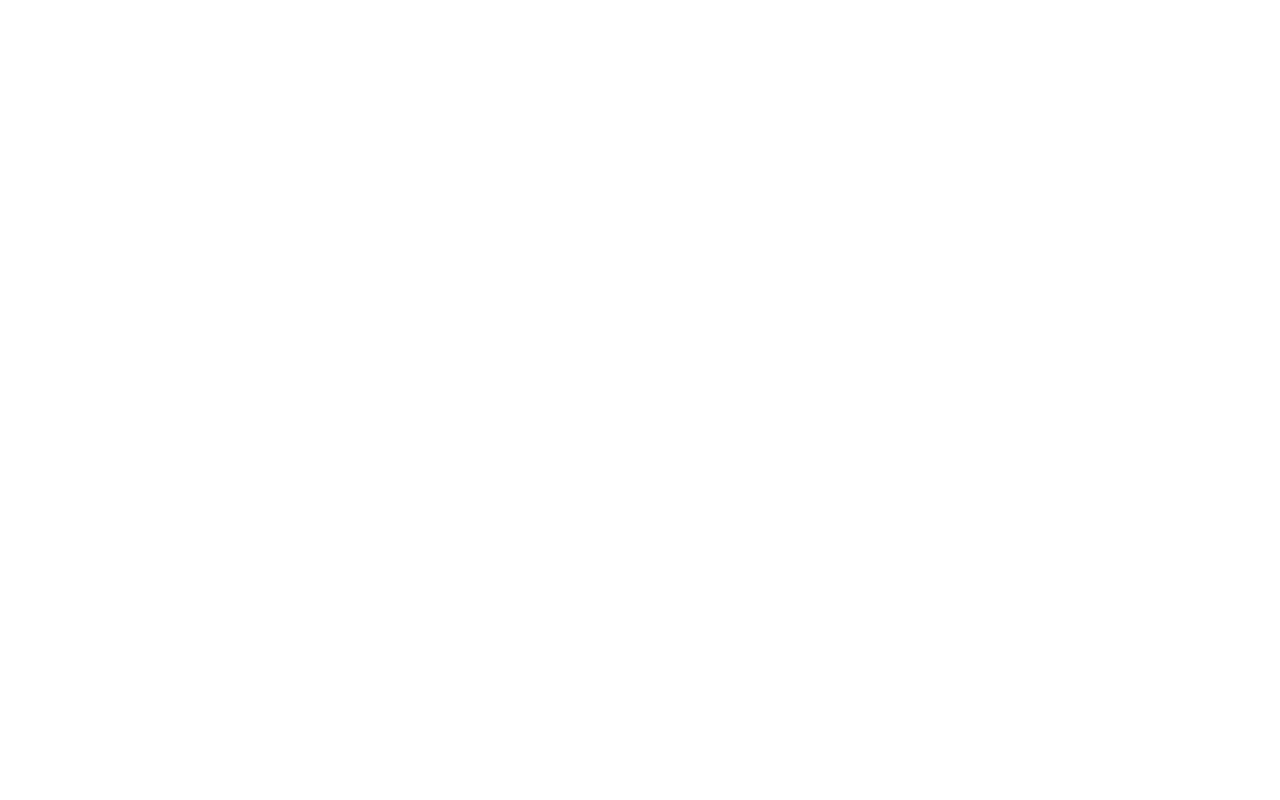
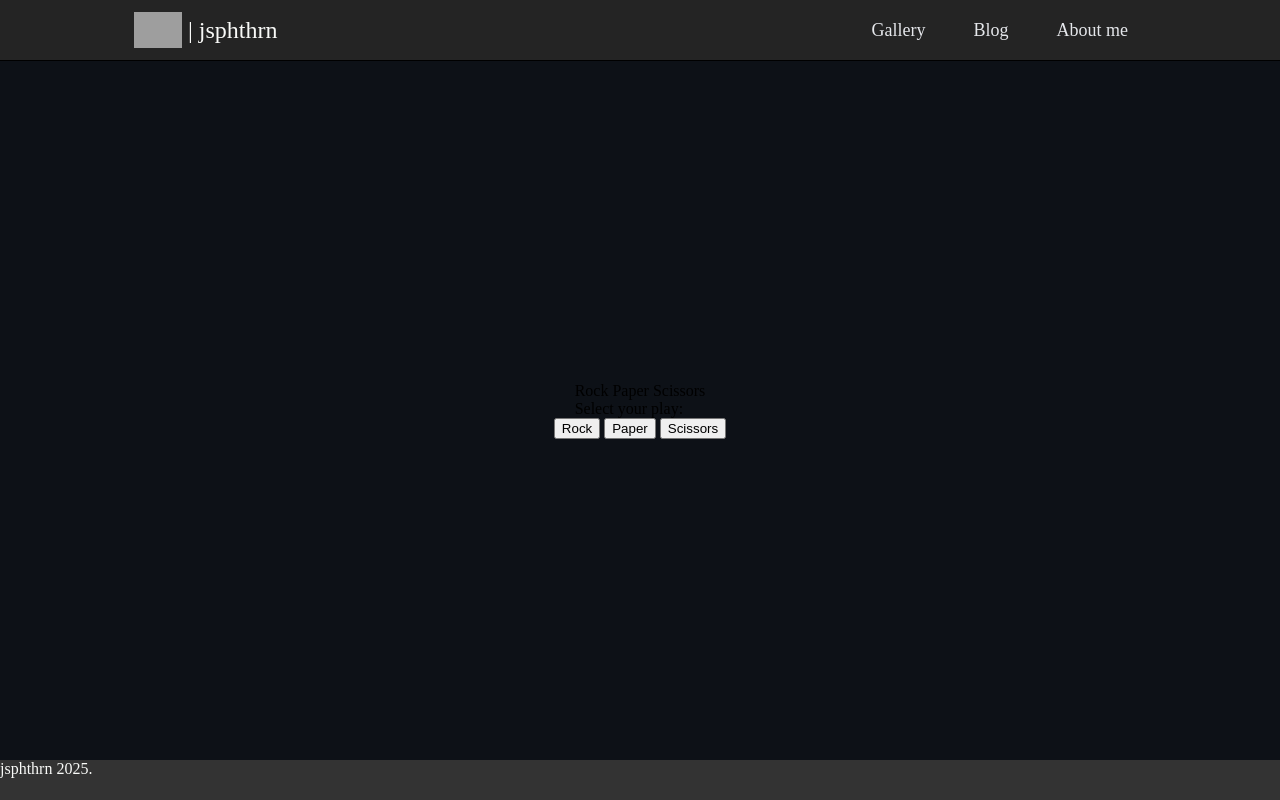
Before and after one commit to jsphthrn/rock-paper-scissors, a plain HTML site: page index.html in a window 1280 px wide. Drawn offline with Linux system fonts and the light colour scheme; grey boxes are pictures that could not be loaded.

Commit message:
Add base canvas. Start style first.

```diff
--- a/index.html
+++ b/index.html
@@ -3,9 +3,39 @@
 <head>
     <meta charset="UTF-8">
     <meta name="viewport" content="width=device-width, initial-scale=1.0">
-    <title>Document</title>
+    <title>jsphthrn | Rock Paper Scissors</title>
+    <link href="./style.css" rel="stylesheet">
+    <script src="./script.js" defer></script>
 </head>
 <body>
-    <script src="./script.js"></script>
+    <div class="header">
+        <div class="header-logo">
+            <img class="header-icon" src="https://www.jsphthrn.com/assets/jsphthrn.svg">
+            <div class="header-text"> | jsphthrn</div>
+        </div>
+        <ul class="nav">
+            <li><a href="#">Gallery</a></li>
+            <li><a href="#">Blog</a></li>
+            <li><a href="#">About me</a></li>
+        </ul>
+    </div>
+
+    <div class="content">
+        <div class="text-container">
+            <div class="head-title">Rock Paper Scissors</div>
+            <div class="instructions">Select your play:</div>
+        </div>
+        <div class="button-container">
+            <button id="rock">Rock</button>
+            <button id="paper">Paper</button>
+            <button id="scissors">Scissors</button>
+        </div>
+        <!--- Additional DOM content goes here!-->
+    </div>
+
+    <div class="footer">
+        jsphthrn 2025.
+    </div>
+
 </body>
 </html>
--- /dev/null
+++ b/style.css
@@ -0,0 +1,77 @@
+body {
+    background-color: #0D1117;
+    margin: 0;
+    padding: 0;
+    display: flex;
+    flex-direction: column;
+    justify-content: space-between;
+    height: 100vh;
+}
+
+.header {
+    background-color: #242424;
+    display: flex;
+    flex-direction: row;
+    justify-content: space-between;
+    align-items: center;
+    height: 7.5vh;
+    padding: 0 10vw;
+    border-bottom-style: solid;
+    border-color: #000000;
+    border-width: 1px;
+}
+
+.header-logo {
+    display: flex;
+    flex-direction: row;
+    justify-content: left;
+    align-items: center;
+}
+
+.header-icon {
+    height: 36px;
+    width: auto;
+    margin: 6px;
+}
+
+.header-text {
+    font-size: 24px;
+    color: #F9FAF8;
+}
+
+ul {
+    list-style: none;
+    display: flex;
+    flex-direction: row;
+    justify-content: space-between;
+}
+
+a {
+    text-decoration: none;
+    font-size: 18px;
+    color: #e5e7eb;
+    margin: 12px;
+    padding: 12px;
+}
+
+a:hover {
+    border-bottom-style: solid;
+    border-bottom-color: #e5e7eb;
+    border-width: 1px;
+}
+
+.content {
+    display: flex;
+    flex-direction: column;
+    align-items: center;
+}
+
+
+
+
+.footer {
+    background-color: #333333;
+    color: #F9FAF8;
+    height: 5vh;
+    justify-self: end;
+}
```
